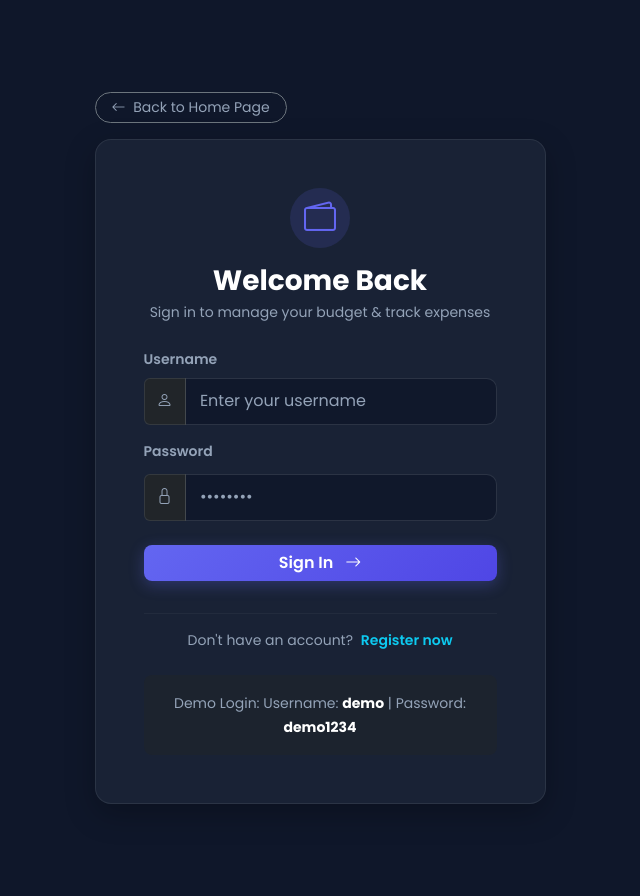
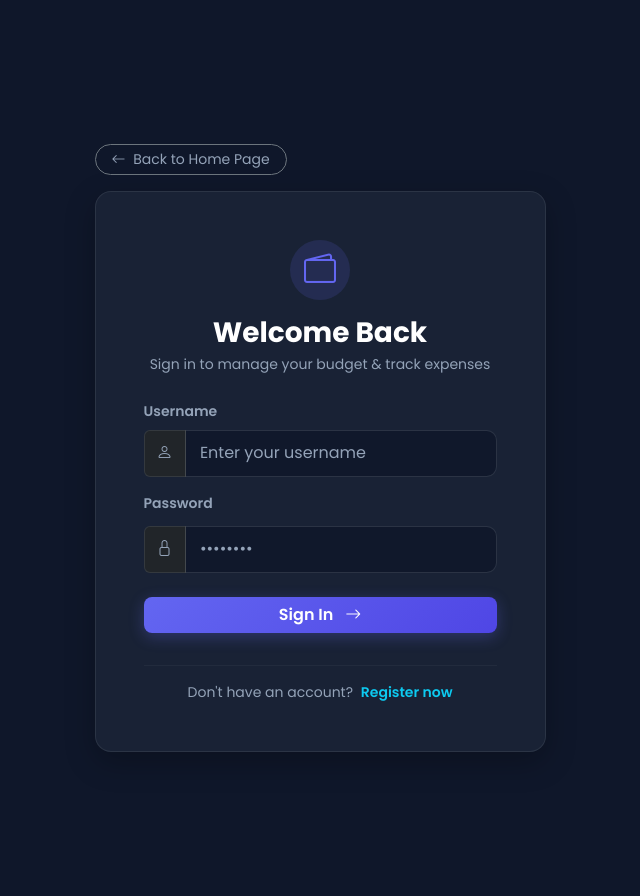
Before and after one commit to Mrutunjaya-Muduli/Expense-Tracker, a Django app: page /accounts/login/ in a window 1280 px wide. Shown: the whole page, without its empty margins (320-960 px from the left). Run offline with Django 5.2, Linux system fonts and the light colour scheme.

Commit message:
Initialize project: added favicon, gitignore updates, and README

```diff
--- a/templates/accounts/login.html
+++ b/templates/accounts/login.html
@@ -50,10 +50,6 @@
                     <a href="{% url 'register' %}" class="text-info fw-semibold text-decoration-none ms-1">Register now</a>
                 </p>
             </div>
-
-            <div class="mt-4 p-3 rounded-3 bg-dark bg-opacity-50 text-center">
-                <small class="text-secondary">Demo Login: Username: <strong class="text-white">demo</strong> | Password: <strong class="text-white">demo1234</strong></small>
-            </div>
         </div>
     </div>
 </div>
--- a/templates/base.html
+++ b/templates/base.html
@@ -5,6 +5,9 @@
     <meta charset="UTF-8">
     <meta name="viewport" content="width=device-width, initial-scale=1.0">
     <title>{% block title %}Smart Expense Tracker{% endblock %}</title>
+
+    <!-- Favicon -->
+    <link rel="icon" type="image/png" href="{% static 'images/favicon.png' %}">
 
     <!-- Bootstrap 5 CSS -->
     <link href="https://cdn.jsdelivr.net/npm/bootstrap@5.3.3/dist/css/bootstrap.min.css" rel="stylesheet">
```
Also changed, not shown: README.md (added), static/images/favicon.png (added), 2 other files.
